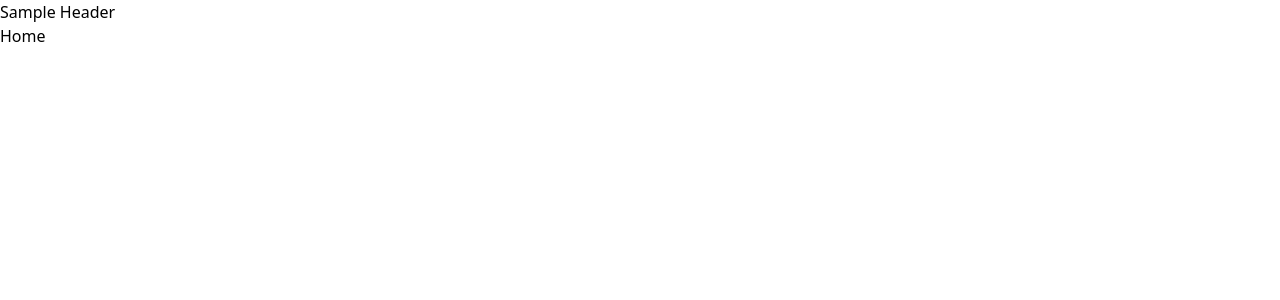
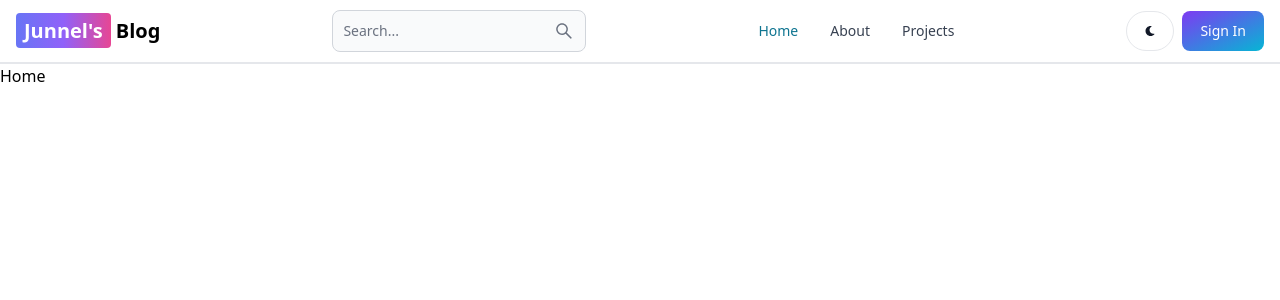
Before and after one commit to JCrucillo2/junnels-mern-blog, a React (Vite) app in the folder client/: page / in a window 1280 px wide. Shown: the top 300 px of the page. Built offline with nearby package versions, Linux system fonts and the light colour scheme.

Commit message:
create the header section

```diff
--- a/client/package.json
+++ b/client/package.json
@@ -10,8 +10,10 @@
     "preview": "vite preview"
   },
   "dependencies": {
+    "flowbite-react": "^0.7.2",
     "react": "^18.2.0",
     "react-dom": "^18.2.0",
+    "react-icons": "^5.0.1",
     "react-router-dom": "^6.22.3"
   },
   "devDependencies": {
--- /dev/null
+++ b/client/src/components/Header.jsx
@@ -0,0 +1,48 @@
+import { Button, Navbar, TextInput } from "flowbite-react";
+import { Link, useLocation } from "react-router-dom";
+import { AiOutlineSearch } from "react-icons/ai";
+import { FaMoon } from "react-icons/fa";
+
+const Header = () => {
+	const path = useLocation().pathname;
+
+	return (
+		<Navbar className="border-b-2">
+			<Link to="/" className="self-center whitespace-nowrap text-sm sm:text-xl font-semibold dark:text-white">
+				<span className="px-2 py-1 rounded bg-gradient-to-r from-indigo-500 via-purple-500 to-pink-500 text-white">Junnel's</span> Blog
+			</Link>
+
+			<form>
+				<TextInput type="text" placeholder="Search..." rightIcon={AiOutlineSearch} className="hidden lg:inline" />
+			</form>
+
+			<Button className="w-12 h-10 lg:hidden" color="gray" pill>
+				<AiOutlineSearch />
+			</Button>
+
+			<div className="flex gap-2 md:order-2">
+				<Button className="w-12 h-10 hidden sm:inline" color="gray" pill>
+					<FaMoon />
+				</Button>
+				<Link to="/sign-in">
+					<Button gradientDuoTone="purpleToBlue">Sign In</Button>
+				</Link>
+
+				<Navbar.Toggle />
+			</div>
+
+			<Navbar.Collapse>
+				<Navbar.Link active={path === "/"} as={"div"}>
+					<Link to="/">Home</Link>
+				</Navbar.Link>
+				<Navbar.Link active={path === "/about"} as={"div"}>
+					<Link to="/about">About</Link>
+				</Navbar.Link>
+				<Navbar.Link active={path === "/projects"} as={"div"}>
+					<Link to="/projects">Projects</Link>
+				</Navbar.Link>
+			</Navbar.Collapse>
+		</Navbar>
+	);
+};
+export default Header;
--- a/client/src/layouts/RootLayout.jsx
+++ b/client/src/layouts/RootLayout.jsx
@@ -1,11 +1,11 @@
 import { Outlet } from "react-router-dom";
+
+import Header from "../components/Header";
 
 const RootLayout = () => {
 	return (
 		<div className="root-layout">
-			<header>
-				<h1>Sample Header</h1>
-			</header>
+			<Header />
 
 			<main>
 				<Outlet />
--- a/client/tailwind.config.js
+++ b/client/tailwind.config.js
@@ -1,8 +1,8 @@
 /** @type {import('tailwindcss').Config} */
 export default {
-	content: ["./index.html", "./src/**/*.{js,ts,jsx,tsx}"],
+	content: ["./index.html", "./src/**/*.{js,ts,jsx,tsx}", "node_modules/flowbite-react/lib/esm/**/*.js"],
 	theme: {
 		extend: {},
 	},
-	plugins: [],
+	plugins: [require("flowbite/plugin")],
 };
```
Also changed, not shown: 1 other file (tests, documents, lock files or other folders).
